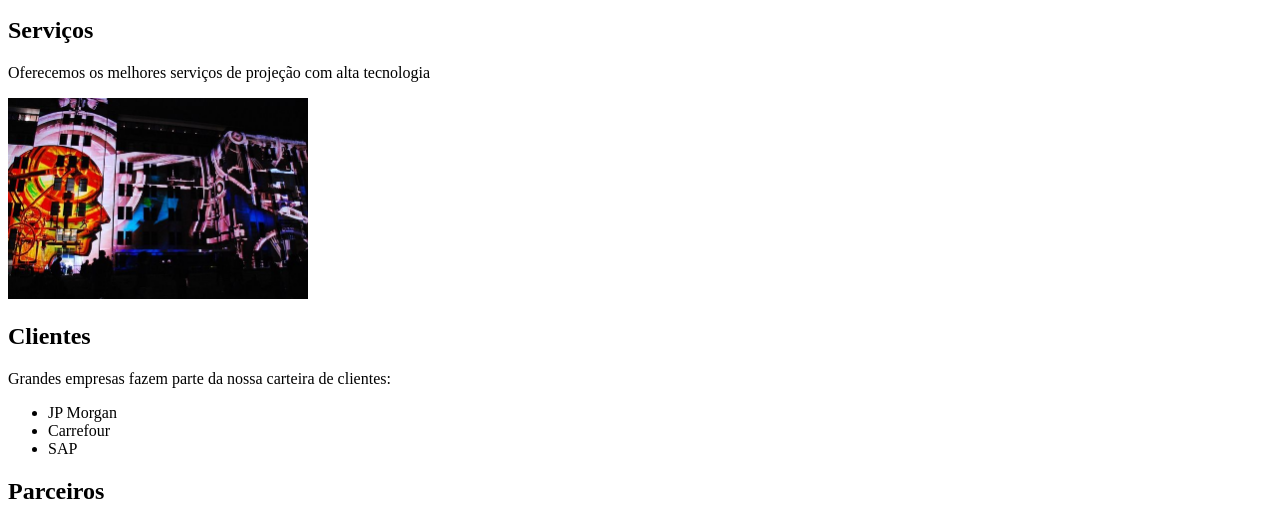
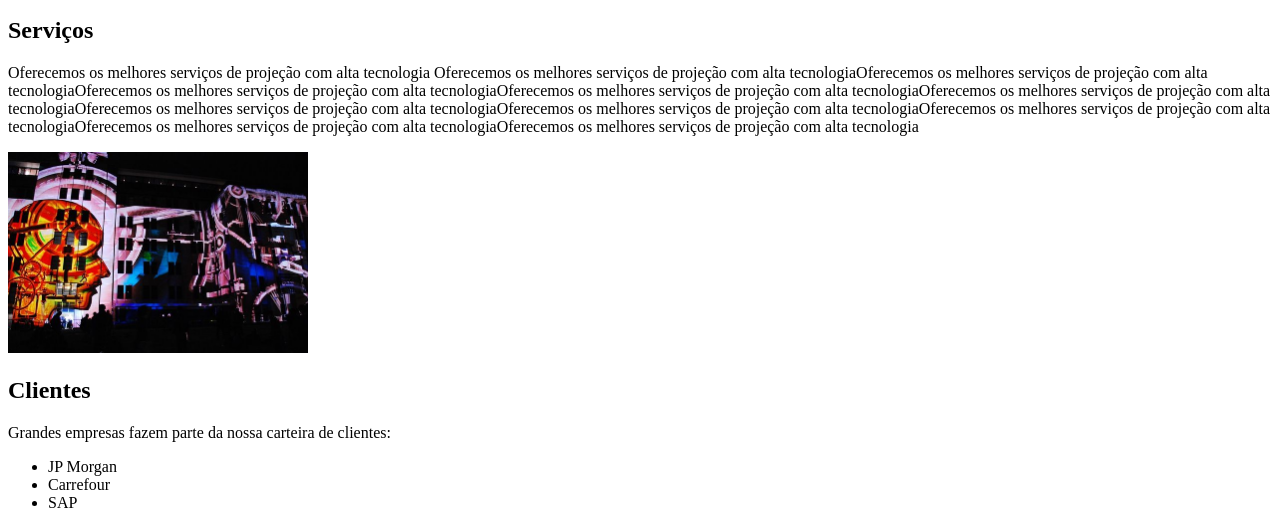
Before and after one commit to PriscilaNetto/aula_html5_css3, a plain HTML site: page index.html in a window 1280 px wide. Shown: the part 241-762 px from the top of the page. Drawn offline with Linux system fonts and the light colour scheme.

Commit message:
add link com css

```diff
--- a/index.html
+++ b/index.html
@@ -3,6 +3,7 @@
   <head>
     <meta charset="utf-8" />
     <title>Arte Visual</title>
+    <link rel="stylesheet" type="text/css" href="css/style.css" />
   </head>
 
   <body>
@@ -34,7 +35,20 @@
 
     <section id="servicos">
       <h2>Serviços</h2>
-      <p>Oferecemos os melhores serviços de projeção com alta tecnologia</p>
+      <p>
+        Oferecemos os melhores serviços de projeção com alta tecnologia
+        Oferecemos os melhores serviços de projeção com alta
+        tecnologiaOferecemos os melhores serviços de projeção com alta
+        tecnologiaOferecemos os melhores serviços de projeção com alta
+        tecnologiaOferecemos os melhores serviços de projeção com alta
+        tecnologiaOferecemos os melhores serviços de projeção com alta
+        tecnologiaOferecemos os melhores serviços de projeção com alta
+        tecnologiaOferecemos os melhores serviços de projeção com alta
+        tecnologiaOferecemos os melhores serviços de projeção com alta
+        tecnologiaOferecemos os melhores serviços de projeção com alta
+        tecnologiaOferecemos os melhores serviços de projeção com alta
+        tecnologia
+      </p>
       <div>
         <img
           src="img/Festival of Lights - Vivid Sydney Photos _ The Travel Tart Blog.jpg"
```
